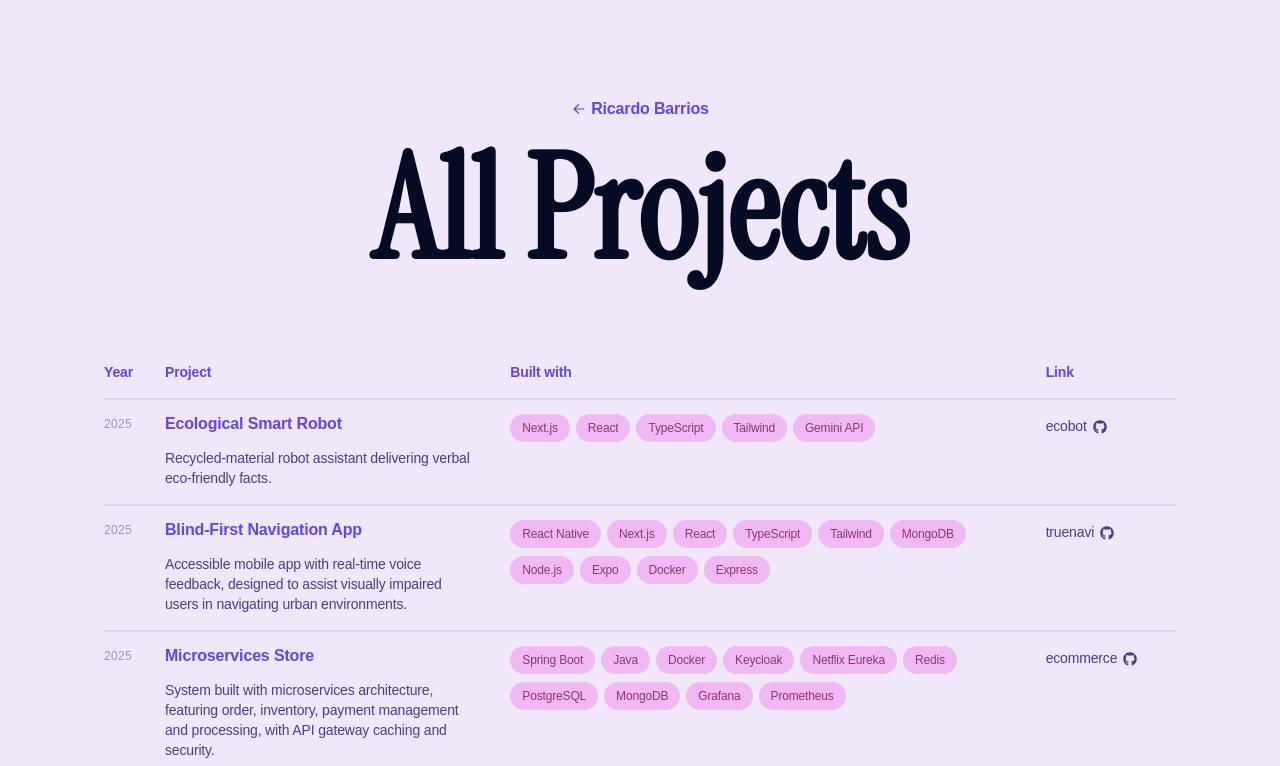
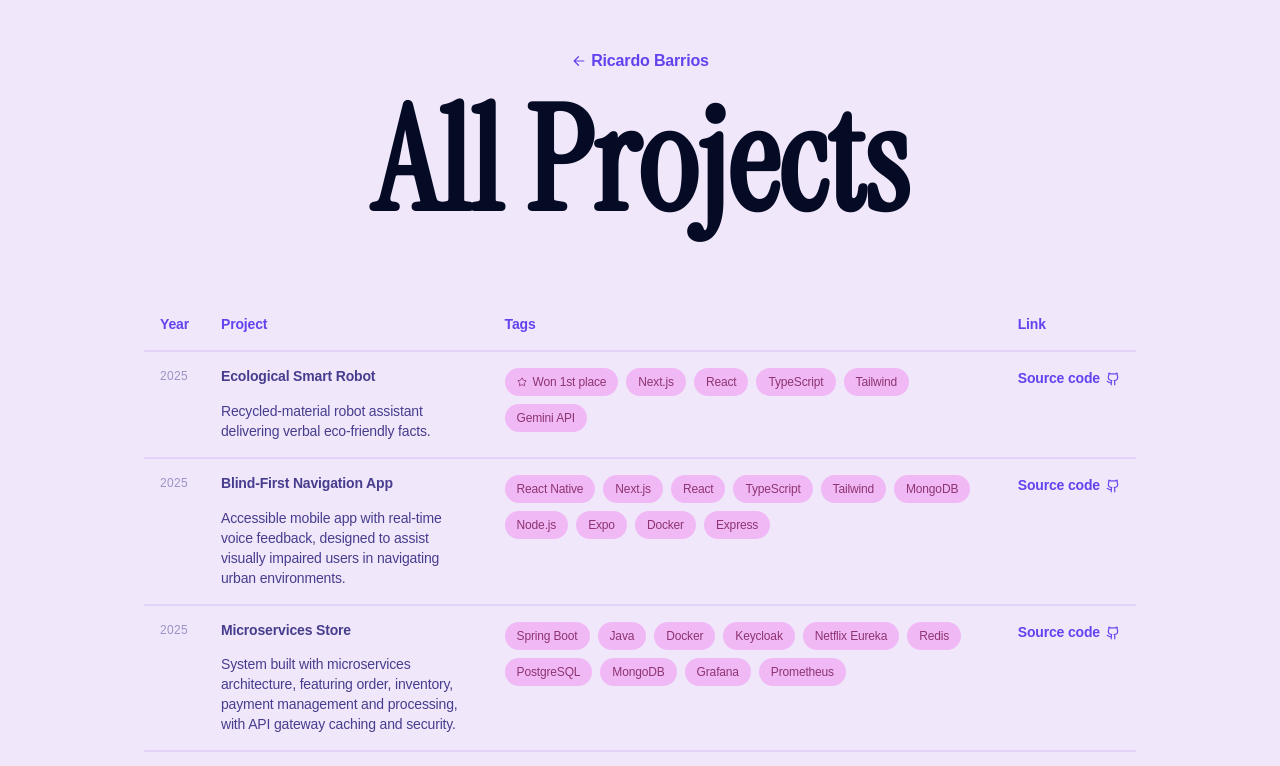
Before and after one commit to dejesusbg/resume, a Next.js app: page /archive in a window 1280 px wide. Shown: the top 766 px of the page. Built offline with nearby package versions, Linux system fonts and the light colour scheme; a web font is replaced by a local one.

Commit message:
minor but broad changes in layout

```diff
--- a/src/app/archive/page.tsx
+++ b/src/app/archive/page.tsx
@@ -16,14 +16,12 @@
 
 	return (
 		<table className="w-full mt-12 text-left border-collapse">
-			<thead className="px-6 py-5 border-b-2 border-misty">
+			<thead className="border-b-2 border-misty">
 				<tr>
-					<th className="py-4 pr-8 text-sm font-semibold text-periw">Year</th>
-					<th className="py-4 pr-8 text-sm font-semibold text-periw">Project</th>
-					<th className="hidden py-4 pr-8 text-sm font-semibold text-periw lg:table-cell">
-						Built with
-					</th>
-					<th className="hidden py-4 pr-8 text-sm font-semibold text-periw sm:table-cell">Link</th>
+					<th className="p-4 text-sm font-semibold text-periw">Year</th>
+					<th className="p-4 text-sm font-semibold text-periw">Project</th>
+					<th className="hidden p-4 text-sm font-semibold text-periw lg:table-cell">Tags</th>
+					<th className="hidden p-4 text-sm font-semibold text-periw sm:table-cell">Link</th>
 				</tr>
 			</thead>
 			<tbody>
@@ -38,7 +36,7 @@
 export default function Archive() {
 	return (
 		<Section id="archive">
-			<div className="flex flex-col items-center pt-24 space-y-4">
+			<div className="flex flex-col items-center pt-12 space-y-4">
 				<a
 					className="flex items-center font-semibold cursor-pointer text-periw focus:text-berry hover:underline hover:underline-offset-4"
 					href="/">
--- a/src/app/globals.css
+++ b/src/app/globals.css
@@ -52,18 +52,6 @@
 	--color-berry: var(--color-secondary-900);
 }
 
-@layer utilities {
-	.blur-to-t {
-		mask: linear-gradient(
-			to top,
-			rgba(0, 0, 0, 0) 0%,
-			rgba(0, 0, 0, 0.8) 50%,
-			rgba(0, 0, 0, 1) 100%
-		);
-		@apply backdrop-blur;
-	}
-}
-
 @layer components {
 	.flow {
 		@apply transition-all duration-150 ease-[cubic-bezier(.4,0,.2,1)];
--- a/src/app/layout.tsx
+++ b/src/app/layout.tsx
@@ -35,7 +35,7 @@
 			<body className={`${inter.className} antialiased`}>
 				<Background />
 				<Header />
-				<main className="w-screen px-8">
+				<main className="w-screen">
 					{children}
 					<Footer />
 				</main>
--- a/src/app/page.tsx
+++ b/src/app/page.tsx
@@ -3,18 +3,18 @@
 import ProjectCard from '@/components/ui/ProjectsCard';
 import Section from '@/components/ui/Section';
 import { bio } from '@/data/About';
-import { info } from '@/data/Header';
+import { info } from '@/data/Info';
 import { projects } from '@/data/Projects';
 
 const Hero = () => {
 	return (
-		<div className="flex flex-col items-center justify-center w-full pt-0 space-y-8 h-svh">
+		<Section className="flex flex-col justify-center space-y-8 h-svh">
 			<MarkdownRaw>{info.name}</MarkdownRaw>
 			<div className="flex flex-col space-y-2 text-lg text-center md:text-2xl">
 				<h2 className="font-semibold">{info.title}</h2>
 				<p>{info.description}</p>
 			</div>
-		</div>
+		</Section>
 	);
 };
 
@@ -23,8 +23,8 @@
 		<Section id="about">
 			<MarkdownRaw
 				classNames={{
-					p: 'text-ebony text-2xl not-first:mt-[32px] md:not-first:mt-[48px] md:text-4xl leading-[125%]',
-					a: 'font-semibold text-periw hocus:text-berry hover:underline underline-offset-4',
+					p: 'text-ebony text-2xl not-first:mt-[36px] md:not-first:mt-[48px] md:text-4xl leading-[120%]',
+					a: 'font-semibold text-periw hocus:text-berry hover:underline hover:underline-offset-4',
 				}}>
 				{bio}
 			</MarkdownRaw>
--- a/src/components/layout/Footer.tsx
+++ b/src/components/layout/Footer.tsx
@@ -18,7 +18,7 @@
 ];
 
 const ColourCircle = ({ className }: { className: string }) => (
-	<div className={clsx('w-4 h-4 rounded-full', className)}></div>
+	<div className={clsx('w-4 h-4 rounded-full mx-0.5 border-2', className)}></div>
 );
 
 const Footer = () => {
@@ -26,13 +26,12 @@
 	if (pathname !== '/') return null;
 
 	return (
-		<Section id="footer">
-			<footer className="flex flex-col justify-center max-w-md space-y-4 text-sm text-cloud">
+		<Section id="footer" className="!max-w-sm">
+			<footer className="flex flex-col items-center justify-center space-y-8 text-sm text-center">
 				<MarkdownRaw classNames={{ a: 'font-semibold text-periw hocus:text-berry' }}>
 					{credits}
 				</MarkdownRaw>
-				<div className="flex flex-wrap -space-x-1">
-					{/* Pass the full class name to the component */}
+				<div className="flex">
 					{colours.map((className, i) => (
 						<ColourCircle key={i} className={className} />
 					))}
--- a/src/components/layout/Header.tsx
+++ b/src/components/layout/Header.tsx
@@ -1,5 +1,5 @@
 'use client';
-import { SocialLinkProps, socialLinks } from '@/data/Header';
+import { SocialLinkProps, socialLinks } from '@/data/Info';
 import clsx from 'clsx';
 import { usePathname } from 'next/navigation';
 import { useState } from 'react';
@@ -38,13 +38,12 @@
 
 	return (
 		<header className="fixed top-0 flex w-screen">
-			<div className="absolute w-full h-full blur-to-t"></div>
 			<div className="z-50 flex mx-auto my-8 overflow-hidden border-2 rounded-full border-misty bg-lilac backdrop-blur">
 				<SocialLinks isHidden={isBtnHovered} />
 				<a
 					href="mailto:dejesusbg5@gmail.com?subject=Let's build something!"
-					className={clsx('py-2 font-medium cursor-pointer self-center flow', {
-						'px-[93px] ': isBtnHovered,
+					className={clsx('py-2 mx-2 font-medium rounded-full cursor-pointer self-center flow', {
+						'px-[91px] ': isBtnHovered,
 						'px-4': !isBtnHovered,
 					})}
 					onMouseEnter={() => setBtnHovered(true)}
--- a/src/components/ui/ProjectsCard.tsx
+++ b/src/components/ui/ProjectsCard.tsx
@@ -1,6 +1,6 @@
 import { LinkArrowOut } from '@/components/ui/LinkArrow';
 import { ProjectProps } from '@/data/Projects';
-import { ProjectsCardTag, ProjectsStatTag } from './ProjectsTag';
+import { ProjectsStat, ProjectsTech } from './ProjectsTag';
 
 const ProjectCard = ({ title, description, link, imageSrc, stats, tags, date }: ProjectProps) => {
 	return (
@@ -11,7 +11,7 @@
 				target="_blank"
 				rel="noreferrer noopener">
 				<div className="flex flex-col items-center space-y-2">
-					<img alt={title} width={54} height={54} src={`/${imageSrc}`} />
+					<img alt={title} src={`/${imageSrc}`} className="min-w-[54px] max-w-[54px]" />
 					<div className="text-xs font-medium tracking-wide text-cloud/50">{date}</div>
 				</div>
 				<div className="flex flex-col space-y-2 md:text-lg">
@@ -20,10 +20,10 @@
 						<LinkArrowOut />
 					</h3>
 					<p className="leading-tight text-center md:text-start">{description}</p>
-					<ul className="flex flex-wrap justify-center mt-2 font-semibold md:justify-start">
-						{stats && <ProjectsStatTag {...stats} />}
+					<ul className="flex flex-wrap gap-2 mt-2">
+						{stats && <ProjectsStat {...stats} />}
 						{tags.map((tag, index) => (
-							<ProjectsCardTag key={index} name={tag} />
+							<ProjectsTech key={index} name={tag} />
 						))}
 					</ul>
 				</div>
--- a/src/components/ui/ProjectsRow.tsx
+++ b/src/components/ui/ProjectsRow.tsx
@@ -1,72 +1,64 @@
 import { LinkArrowOut } from '@/components/ui/LinkArrow';
+import { ProjectsStat, ProjectsTech } from '@/components/ui/ProjectsTag';
 import { ProjectProps } from '@/data/Projects';
-import { FaGithub } from 'react-icons/fa';
-import { ProjectsTableTag } from './ProjectsTag';
+import clsx from 'clsx';
+import { LuGithub } from 'react-icons/lu';
 
 const ProjectsTableRow = ({
 	title,
 	description,
 	link,
+	stats,
 	tags,
 	date,
 	ongoing = false,
 }: ProjectProps) => {
 	const isLink = link !== '#';
-
 	const isGithub = isLink && link.includes('github.com');
-	const githubRepoName = isGithub
-		? link.replace(/^https?:\/\/github\.com\/dejesusbg\//, '').replace(/\/$/, '')
-		: null;
-
-	const linkDisplay = isGithub
-		? githubRepoName
-		: isLink
-		? link.replace(/^https?:\/\//, '').replace(/\/$/, '')
-		: link;
+	const linkDisplay = isGithub ? 'Source code' : isLink ? 'Live demo' : '';
 
 	const yearDisplay = '20' + date.split('/')[1];
 
+	const LinkElement = ({ isHidden }: { isHidden: boolean }) => {
+		if (!isLink) return null;
+		return (
+			<a
+				href={link}
+				target="_blank"
+				rel="noreferrer noopener"
+				aria-label={title}
+				className={clsx(
+					'text-sm font-semibold text-periw whitespace-nowrap hocus:text-berry hover:underline hover:underline-offset-4',
+					{ 'sm:hidden block': isHidden, 'sm:block hidden': !isHidden }
+				)}>
+				{linkDisplay}
+				{isGithub ? <LuGithub className="inline-block ml-1.5" size={14} /> : <LinkArrowOut />}
+			</a>
+		);
+	};
+
 	return (
 		<tr className="border-b-2 border-misty last:border-none">
-			<td className="py-4 pr-4 text-sm align-top">
+			<td className="p-4 text-sm align-top">
 				<div className="text-xs font-medium tracking-wide text-cloud/50">
 					{ongoing ? 'New' : yearDisplay}
 				</div>
 			</td>
-			<td className="flex flex-col gap-4 py-4 pr-8 font-semibold">
-				<div className="leading-[100%] text-periw">{title}</div>
-				<p className="text-sm font-normal sm:max-w-md">{description}</p>
-				{isLink && (
-					<a
-						href={link}
-						target="_blank"
-						rel="noreferrer noopener"
-						aria-label={title}
-						className="block text-sm font-medium sm:hidden hocus:text-periw">
-						{linkDisplay}
-						{isGithub ? <FaGithub className="inline-block ml-1.5" size={14} /> : <LinkArrowOut />}
-					</a>
-				)}
+			<td className="flex flex-col gap-4 p-4 text-sm">
+				<div className="font-semibold leading-[120%]">{title}</div>
+				{description && <p className="font-normal sm:max-w-sm">{description}</p>}
+				<LinkElement isHidden={true} />
 			</td>
-			<td className="hidden py-4 pr-4 align-top lg:table-cell">
-				<ul className="flex -translate-y-1.5 flex-wrap">
+			<td className="hidden p-4 align-top lg:table-cell">
+				<ul className="flex flex-wrap gap-2">
+					{stats && <ProjectsStat {...stats} />}
 					{tags.map((tag, index) => (
-						<ProjectsTableTag key={index} name={tag} />
+						<ProjectsTech key={index} name={tag} />
 					))}
 				</ul>
 			</td>
-			<td className="hidden py-4 align-top sm:table-cell">
-				{isLink && (
-					<a
-						href={link}
-						target="_blank"
-						rel="noreferrer noopener"
-						aria-label={title}
-						className="hidden text-sm font-medium sm:block hocus:text-periw">
-						{linkDisplay}
-						{isGithub ? <FaGithub className="inline-block ml-1.5" size={14} /> : <LinkArrowOut />}
-					</a>
-				)}
+			<td className="hidden p-4 align-top sm:table-cell">
+				<LinkElement isHidden={false} />
 			</td>
 		</tr>
 	);
--- a/src/components/ui/ProjectsTag.tsx
+++ b/src/components/ui/ProjectsTag.tsx
@@ -1,8 +1,8 @@
 import { IconType } from 'react-icons';
 
-export const ProjectsStatTag = ({ icon: Icon, value }: { icon: IconType; value: string }) => {
+export const ProjectsStat = ({ icon: Icon, value }: { icon: IconType; value: string }) => {
 	return (
-		<li className="mt-2 mr-2 md:mt-0">
+		<li>
 			<div className="flex items-center gap-1.5 px-3 py-1 text-xs font-medium leading-5 rounded-full text-berry bg-blush">
 				<Icon size={10} />
 				{value}
@@ -11,22 +11,12 @@
 	);
 };
 
-export const ProjectsCardTag = ({ name }: { name: string }) => {
+export const ProjectsTech = ({ name }: { name: string }) => {
 	return (
-		<li className="mt-2 mr-2 md:mt-0">
+		<li>
 			<div className="flex items-center px-3 py-1 text-xs font-medium leading-5 rounded-full text-berry bg-blush">
 				{name}
 			</div>
 		</li>
 	);
 };
-
-export const ProjectsTableTag = ({ name }: { name: string }) => {
-	return (
-		<li className="my-1 mr-1.5">
-			<div className="flex items-center px-3 py-1 text-xs font-medium leading-5 rounded-full text-berry bg-blush">
-				{name}
-			</div>
-		</li>
-	);
-};
--- a/src/components/ui/Section.tsx
+++ b/src/components/ui/Section.tsx
@@ -11,7 +11,7 @@
 	return (
 		<section
 			id={id}
-			className={clsx('mx-[6px] sm:mx-[24px] md:mx-[48px] lg:mx-[72px] mb-32', className)}>
+			className={clsx('mx-auto max-w-5xl px-4 not-first:mb-32 last:mb-24', className)}>
 			{children}
 		</section>
 	);
```
